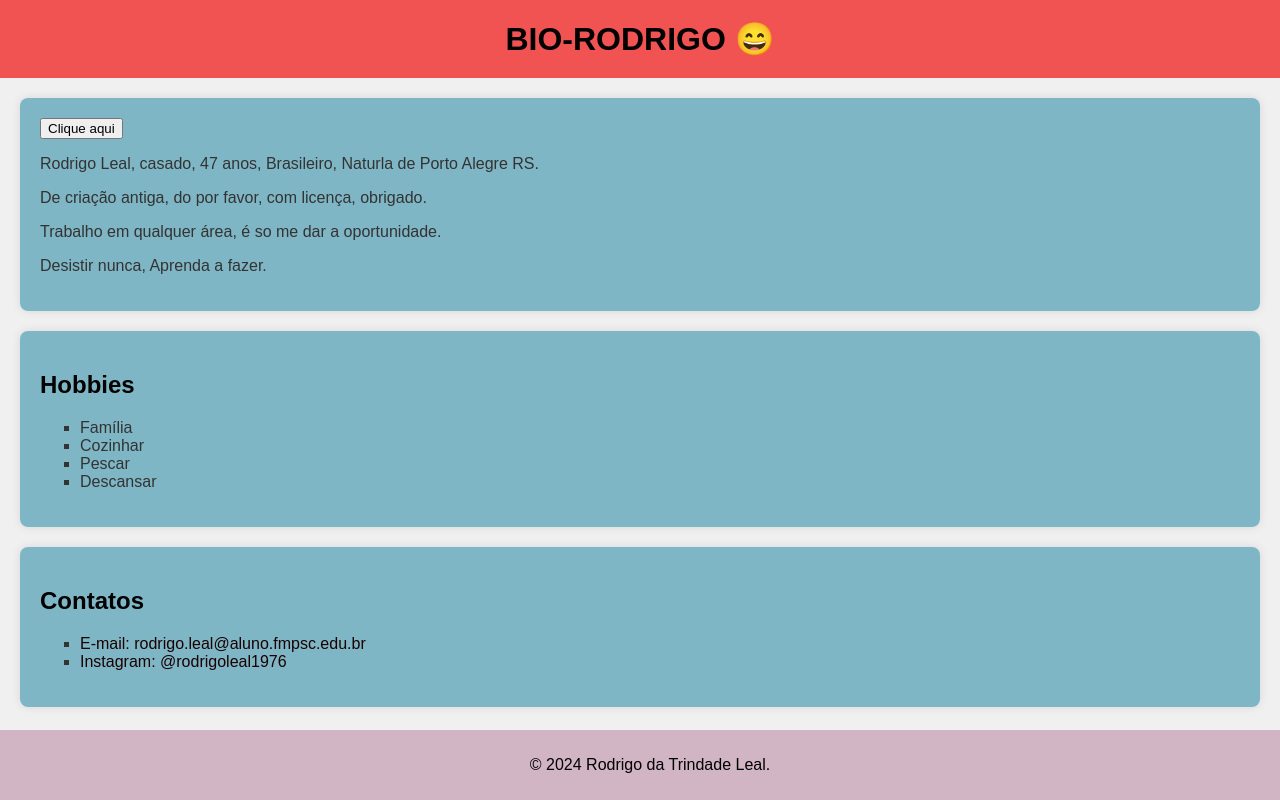
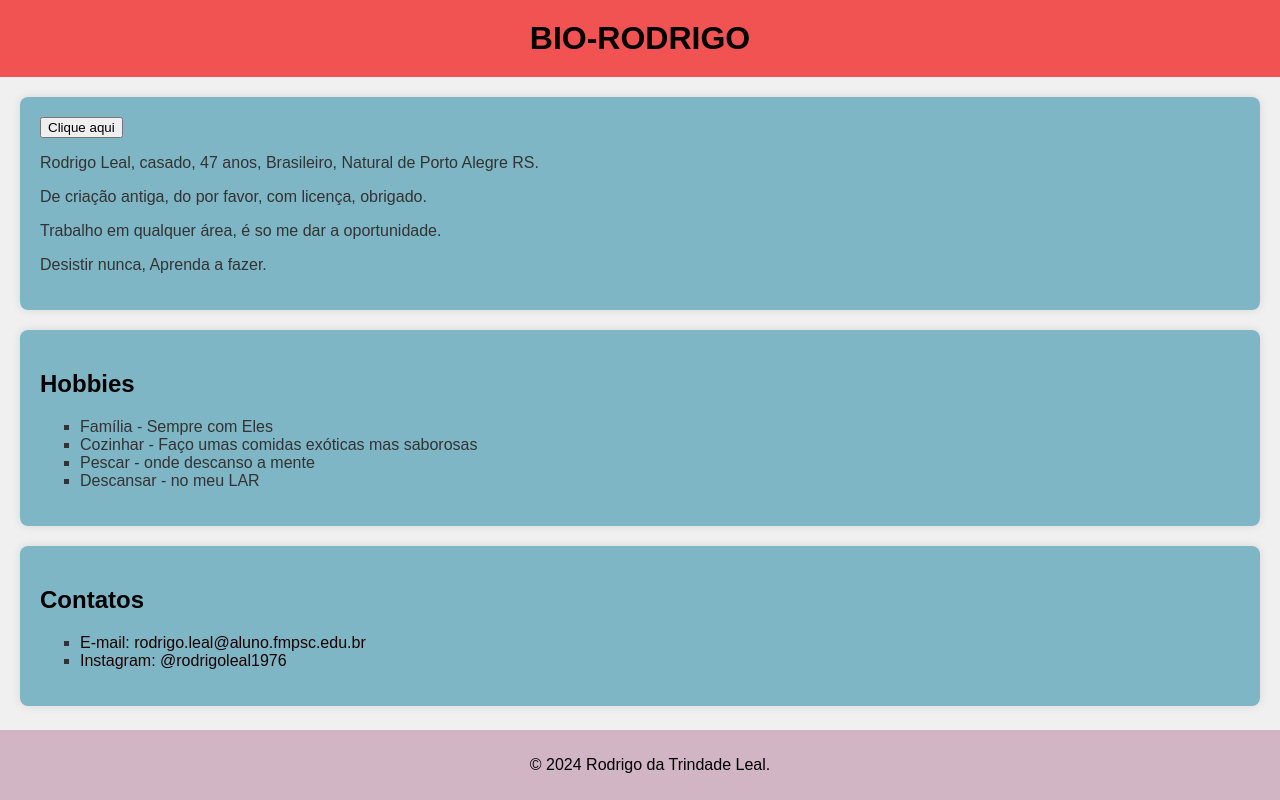
Before and after one commit to rodrigoleal3112/BIO, a plain HTML site: page index.html in a window 1280 px wide. Drawn offline with Linux system fonts and the light colour scheme.

Commit message:
Update index.html

```diff
--- a/index.html
+++ b/index.html
@@ -2,13 +2,13 @@
 <html lang="pt-br">
 <head>
     <meta charset="UTF-8">
-    <title>BIOGRAFIA     &#x1F604;</title>
+    <title>BIOGRAFIA</title>
     <link rel="stylesheet" href="style.css">
 
 </head>
 <body>
     <header>
-        <h1>BIO-RODRIGO     &#x1F604;</h1>
+        <h1>BIO-RODRIGO</h1>
     </header>
     <section>
         <button id="messageButton">Clique aqui</button>
@@ -16,7 +16,7 @@
           <p id="message" class="hidden"> confidencial cuidado <img src="./foto01.jfif" alt=""></p>
 
 
-        <p>Rodrigo Leal, casado, 47 anos, Brasileiro, Naturla de Porto Alegre RS.</p>
+        <p>Rodrigo Leal, casado, 47 anos, Brasileiro, Natural de Porto Alegre RS.</p>
         <p>De criação antiga, do por favor, com licença, obrigado.</p>
         <p>Trabalho em qualquer área, é so me dar a oportunidade.</p>
         <p>Desistir nunca, Aprenda a fazer.</p>
@@ -24,10 +24,10 @@
     <section>
         <h2> Hobbies</h2>
         <ul>
-            <li>Família</li>
-            <li>Cozinhar</li>
-            <li>Pescar</li>
-            <li>Descansar</li>
+            <li>Família  -  Sempre com Eles</li>
+            <li>Cozinhar  -  Faço umas comidas exóticas mas saborosas</li>
+            <li>Pescar  -  onde descanso a mente</li>
+            <li>Descansar  -  no meu LAR</li>
 
         </ul>
     </section>
@@ -35,7 +35,7 @@
         <h2> Contatos</h2>
         <ul>
             <li><a href="rodrigo.leal@aluno.fmpsc.edu.br">E-mail: rodrigo.leal@aluno.fmpsc.edu.br</a></li>
-            <li><a href="" target="_blank">Instagram: @rodrigoleal1976</a></li>
+            <li><a href="https://www.instagram.com/rodrigoleal1976?igsh=b2hscnhncjRnOTlk" target="_blank">Instagram: @rodrigoleal1976</a></li>
         </ul>
 
 
```
